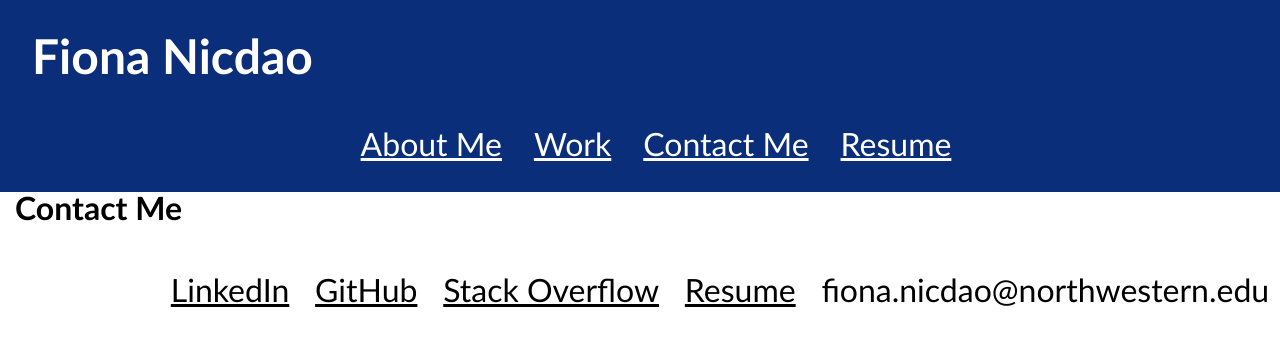
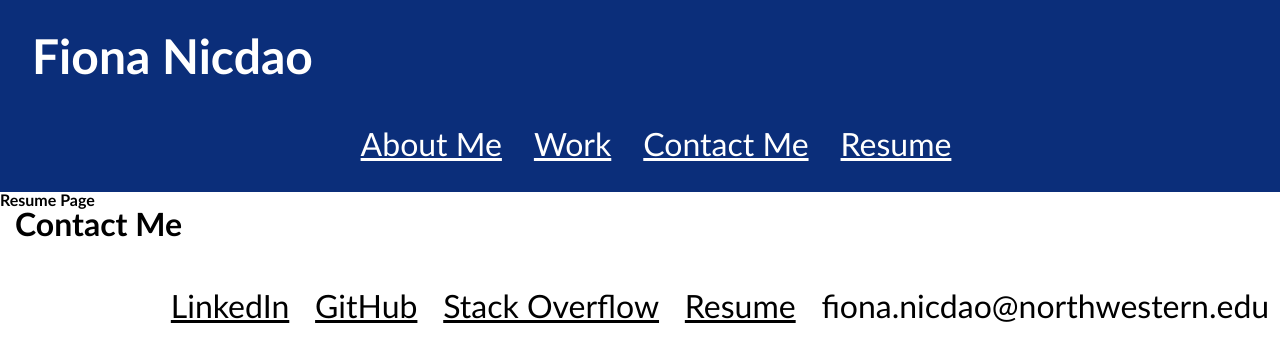
Before and after one commit to fiona1nicdao/portfolio-react, a React (Create React App) app: page /resume in a window 1280 px wide. Shown: the top 362 px of the page. Built offline with nearby package versions, Linux system fonts and the light colour scheme.

Commit message:
add function to resume component

```diff
--- a/src/components/header/Header.js
+++ b/src/components/header/Header.js
@@ -1,8 +1,9 @@
 import {NavLink, Routes, Route} from 'react-router-dom'
+
 import Aboutme from '../aboutme/Aboutme'
-
 import Contact from '../contact/Contact'
 import Work from '../work/Work'
+import Resume from '../resume/Resume'
 
 
 export default function Header(){
@@ -36,6 +37,7 @@ export default function Header(){
                     <Route path='/'element={<Aboutme/>}/>
                     <Route path='/work'element={<Work/>}/>
                     <Route path='/contact'element={<Contact/>}/>
+                    <Route path='/resume'element={<Resume/>}/>
                 </Routes>
             </main>
         </div>
--- a/src/components/resume/Resume.js
+++ b/src/components/resume/Resume.js
@@ -0,0 +1,7 @@
+export default function Resume() {
+    return(
+        <div>
+            <h1>Resume Page</h1>
+        </div>
+    )
+}
```
Also changed, not shown: 1 other file (tests, documents, lock files or other folders).
